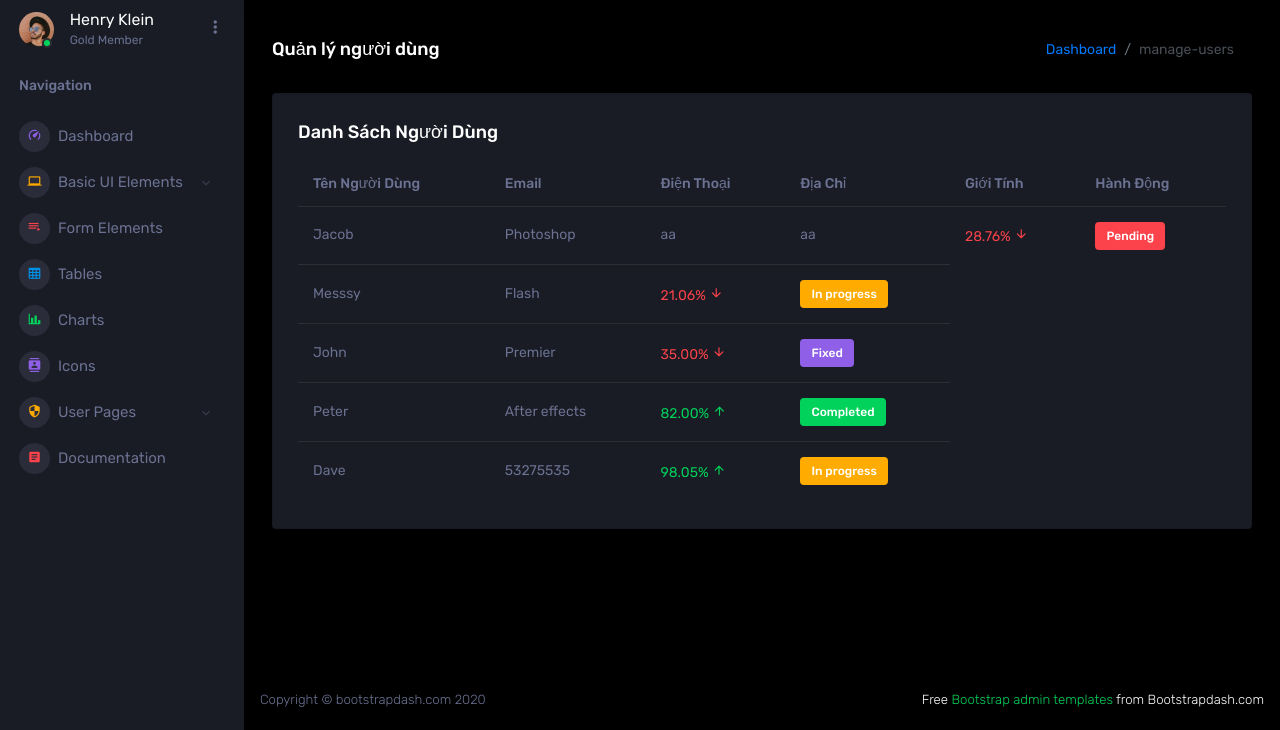
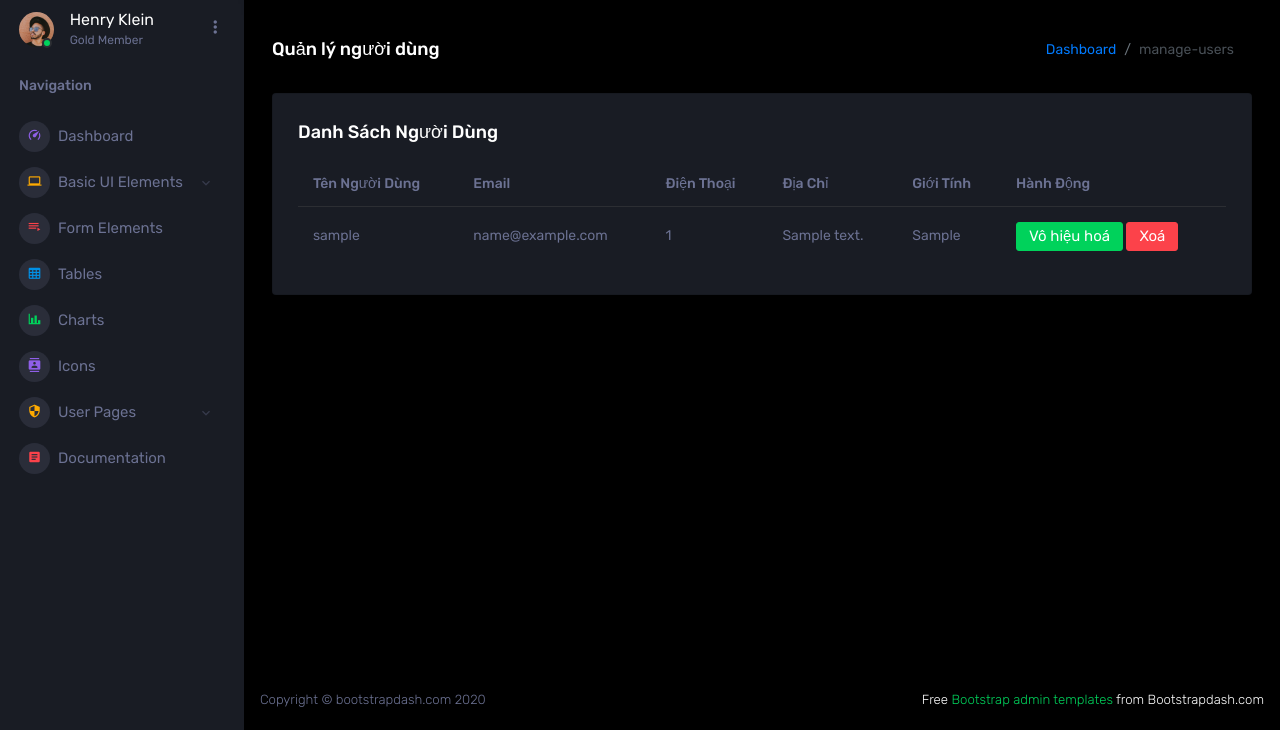
Before and after one commit to TheLastKin/admin-dashboard, a Node server app: template pages/manage-users.ejs in a window 1280 px wide. Shown: the part 70-800 px from the top of the page. Run offline with Node 20, Linux system fonts and the light colour scheme; the template is opened without the code that fills it: most values are stand-ins (such as "Sample title", 1, 10 or a date in 2020); some libraries are stand-ins or nearby versions.

Commit message:
updatecode

```diff
--- a/pages/manage-users.ejs
+++ b/pages/manage-users.ejs
@@ -419,43 +419,18 @@
                                                 </tr>
                                             </thead>
                                             <tbody>
-                                                <tr>
-                                                    <td>Jacob</td>
-                                                    <td>Photoshop</td>
-                                                    <td>aa</td>
-                                                    <td>aa</td>
-                                                    <td class="text-danger"> 28.76% <i class="mdi mdi-arrow-down"></i>
+                                                <% data.forEach(v =>{%> <tr>
+                                                    <td><%= v.UserName%></td>
+                                                    <td><%= v.UserEmail%></td>
+                                                    <td><%= v.UserNumber%></td>
+                                                    <td><%= v.UserAddress%></td>
+                                                    <td><%= v.UserGender%></td>
+                                                    <td >
+                                                      <button type="button" class="btn btn-success" onclick="gotoEdit('<%=v.id%>')">Vô hiệu hoá</button>
+                                                      <button type="button" class="btn btn-danger" onclick="gotoDelete('<%=v.id%>')">Xoá</button>
                                                     </td>
-                                                    <td><label class="badge badge-danger">Pending</label></td>
-                                                </tr>
-                                                <tr>
-                                                    <td>Messsy</td>
-                                                    <td>Flash</td>
-                                                    <td class="text-danger"> 21.06% <i class="mdi mdi-arrow-down"></i>
-                                                    </td>
-                                                    <td><label class="badge badge-warning">In progress</label></td>
-                                                </tr>
-                                                <tr>
-                                                    <td>John</td>
-                                                    <td>Premier</td>
-                                                    <td class="text-danger"> 35.00% <i class="mdi mdi-arrow-down"></i>
-                                                    </td>
-                                                    <td><label class="badge badge-info">Fixed</label></td>
-                                                </tr>
-                                                <tr>
-                                                    <td>Peter</td>
-                                                    <td>After effects</td>
-                                                    <td class="text-success"> 82.00% <i class="mdi mdi-arrow-up"></i>
-                                                    </td>
-                                                    <td><label class="badge badge-success">Completed</label></td>
-                                                </tr>
-                                                <tr>
-                                                    <td>Dave</td>
-                                                    <td>53275535</td>
-                                                    <td class="text-success"> 98.05% <i class="mdi mdi-arrow-up"></i>
-                                                    </td>
-                                                    <td><label class="badge badge-warning">In progress</label></td>
-                                                </tr>
+                                                  </tr>  <%})
+                                                  %>
                                             </tbody>
                                         </table>
                                     </div>
@@ -492,6 +467,11 @@
     <script src="../js/file-upload.js"></script>
     <script src="../js/typeahead.js"></script>
     <script src="../js/select2.js"></script>
+    <script>
+          const gotoDelete=(id)=>{
+            await db.collection("people").doc(id).delete();
+        }
+    </script>
 </body>
 
 </html>
--- a/server.js
+++ b/server.js
@@ -1,4 +1,3 @@
-const db = require("./config/config_firebase");
 require("dotenv");
 const express = require("express");
 const app = express();
@@ -9,14 +8,6 @@ app.set("view engine", "ejs");
 
 app.use("/", mainRouter);
 
-app.get("/", async (req, res) => {
-  const User = db.collection("User");
-
-  const snapshot = await User.get();
-  const list = snapshot.docs.map((doc) => ({ id: doc.id, ...doc.data() }));
-  res.send(list);
-});
-
 app.listen(3000, () => {
   console.log("Server is running in port 3000");
 });
```
Also changed, not shown: routes/main.js (+14 -9 lines).
